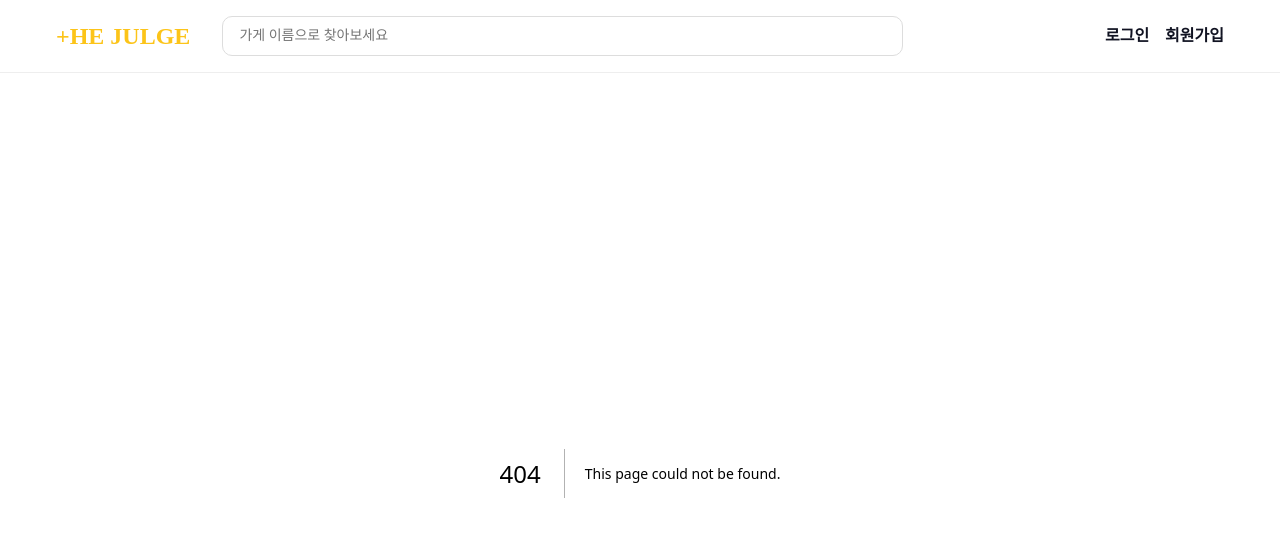
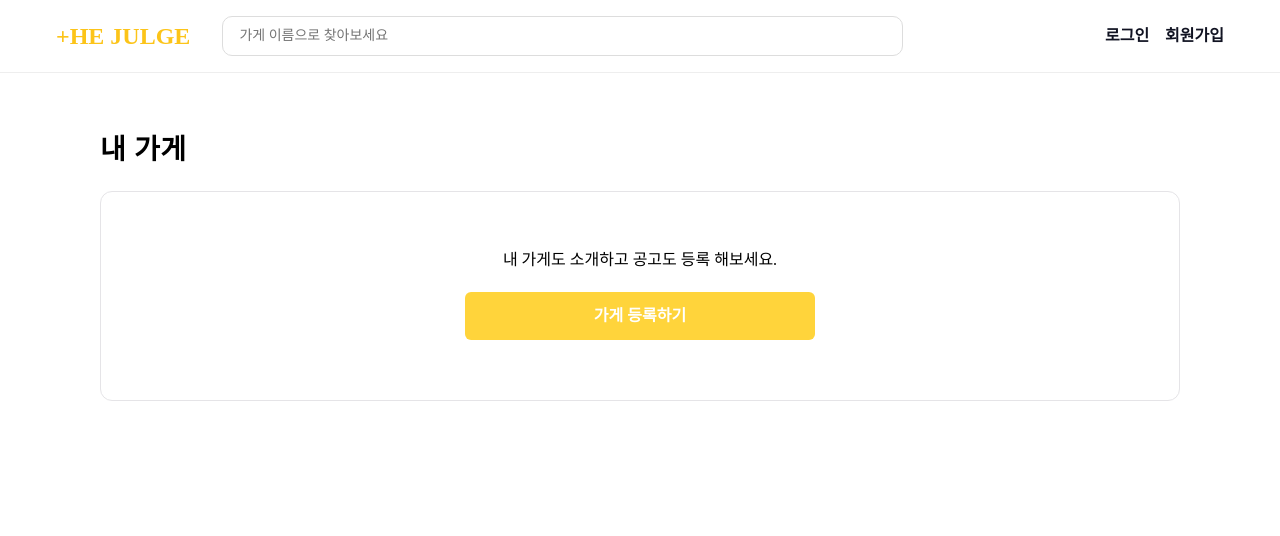
Before and after one commit to 10teamProject/Thejulge, a Next.js app: page /mystore in a window 1280 px wide. Before the commit this address had no page. Shown: the top 536 px of the page. Built offline with nearby package versions, Linux system fonts and the light colour scheme.

Commit message:
feat #56 : 사장님 내 가게 페이지 추가

```diff
--- a/src/components/common/Button.module.scss
+++ b/src/components/common/Button.module.scss
@@ -1,17 +1,47 @@
-.submitButton {
-  width: 100%;
+.button {
+  // 기본 버튼 스타일
   height: 48px;
   background-color: var(--yellow4);
   color: white;
-  padding: 10px;
+  padding: 0 24px;
   border: none;
-  border-radius: 4px;
+  border-radius: 6px;
   cursor: pointer;
-  font-size: 16px;
-  margin-top: 10px;
+  font-size: 1rem;
+  font-weight: 700;
+  display: flex;
+  justify-content: center;
+  align-items: center;
+  transition: background-color 0.3s;
+
+  &:hover {
+    background-color: var(--yellow5);
+  }
 
   &:disabled {
     opacity: 0.5;
     cursor: not-allowed;
   }
+
+  &.full {
+    width: 100%;
+  }
+
+  &.large {
+    width: 350px;
+  }
+
+  &.medium {
+    width: 108px;
+  }
+
+  &.small {
+    width: 82px;
+  }
+
+  &.borderStyle {
+    background-color: #fff;
+    border: 1px solid var(--yellow4);
+    color: var(--yellow5);
+  }
 }
--- a/src/components/common/Button.tsx
+++ b/src/components/common/Button.tsx
@@ -1,18 +1,51 @@
-import { ButtonHTMLAttributes } from 'react';
+import Link from 'next/link';
 
 import styles from './Button.module.scss';
 
-interface ButtonProps extends ButtonHTMLAttributes<HTMLButtonElement> {
+interface ButtonProps {
   children: React.ReactNode;
   className?: string;
   disabled?: boolean;
+  as?: React.ElementType;
+  href?: string;
+  size?: 'full' | 'large' | 'medium' | 'small';
+  bordered?: boolean;
 }
 
-const Button = ({ children, className, disabled, ...rest }: ButtonProps) => {
+const Button = ({
+  children,
+  className,
+  disabled,
+  as: Component = 'button',
+  href,
+  size = 'large',
+  bordered = false,
+  ...rest
+}: ButtonProps) => {
+  const buttonClasses = [
+    styles.button,
+    styles[size],
+    bordered && styles.borderStyle,
+    disabled && styles.disabled,
+    className,
+  ]
+    .filter(Boolean)
+    .join(' ');
+
+  if (href) {
+    return (
+      <Link
+        children={children}
+        className={buttonClasses}
+        href={href}
+        {...rest}
+      />
+    );
+  }
   return (
     <button
       children={children}
-      className={styles.submitButton}
+      className={buttonClasses}
       disabled={disabled}
       {...rest}
     />
--- a/src/components/common/HeaderComponent.tsx
+++ b/src/components/common/HeaderComponent.tsx
@@ -23,6 +23,7 @@ const Header: React.FC = () => {
       router.push(`/mystore/${userInfo.shop.item.id}`);
     } else {
       console.log('ID가 없습니다');
+      router.push(`/mystore`);
     }
   };
 
--- /dev/null
+++ b/src/components/myStore/StoreRegistration.module.scss
@@ -0,0 +1,11 @@
+.registerContainer {
+  display: flex;
+  flex-direction: column;
+  justify-content: center;
+  align-items: center;
+  width: 100%;
+  border-radius: 12px;
+  border: 1px solid #e5e4e7;
+  padding: 60px 0;
+  gap: 24px;
+}
--- /dev/null
+++ b/src/components/myStore/StoreRegistration.tsx
@@ -0,0 +1,13 @@
+import Button from '../common/Button';
+import styles from './StoreRegistration.module.scss';
+
+const StoreRegistration = () => {
+  return (
+    <div className={styles.registerContainer}>
+      <p>내 가게도 소개하고 공고도 등록 해보세요.</p>
+      <Button children="가게 등록하기" href="/storeRegister" />
+    </div>
+  );
+};
+
+export default StoreRegistration;
--- /dev/null
+++ b/src/pages/mystore/index.tsx
@@ -0,0 +1,60 @@
+import { GetServerSideProps } from 'next';
+
+import MyNotice from '@/components/myStore/MyNotice';
+import StoreCard from '@/components/myStore/MyStore';
+import StoreRegistration from '@/components/myStore/StoreRegistration';
+import { GetMyStore, StoreInfo } from '@/pages/api/getMystore';
+
+import styles from './Mystore.module.scss';
+
+interface MyStoreProps {
+  storeData: StoreInfo | null;
+  shop_id: string;
+}
+
+export default function MyStorePage({ storeData, shop_id }: MyStoreProps) {
+  return (
+    <div className={styles.container}>
+      <h1 className={styles.title}>내 가게</h1>
+      {storeData ? (
+        <>
+          <StoreCard storeData={storeData} />
+          <h1 className={styles.title}>내가 등록한 공고</h1>
+          <MyNotice
+            shop_id={shop_id}
+            imageUrl={storeData.imageUrl}
+            address1={storeData.address1}
+            originalHourlyPay={storeData.originalHourlyPay}
+          />
+          <div />
+        </>
+      ) : (
+        <StoreRegistration />
+      )}
+    </div>
+  );
+}
+
+export const getServerSideProps: GetServerSideProps<MyStoreProps> = async (
+  context,
+) => {
+  const { id } = context.query;
+
+  if (typeof id !== 'string') {
+    return {
+      props: { storeData: null, shop_id: '' },
+    };
+  }
+
+  try {
+    const storeData = await GetMyStore(id);
+    return {
+      props: { storeData, shop_id: id },
+    };
+  } catch (error) {
+    console.error('Error fetching store data:', error);
+    return {
+      props: { storeData: null, shop_id: id },
+    };
+  }
+};
```
Also changed, not shown: 1 other file (tests, documents, lock files or other folders).
